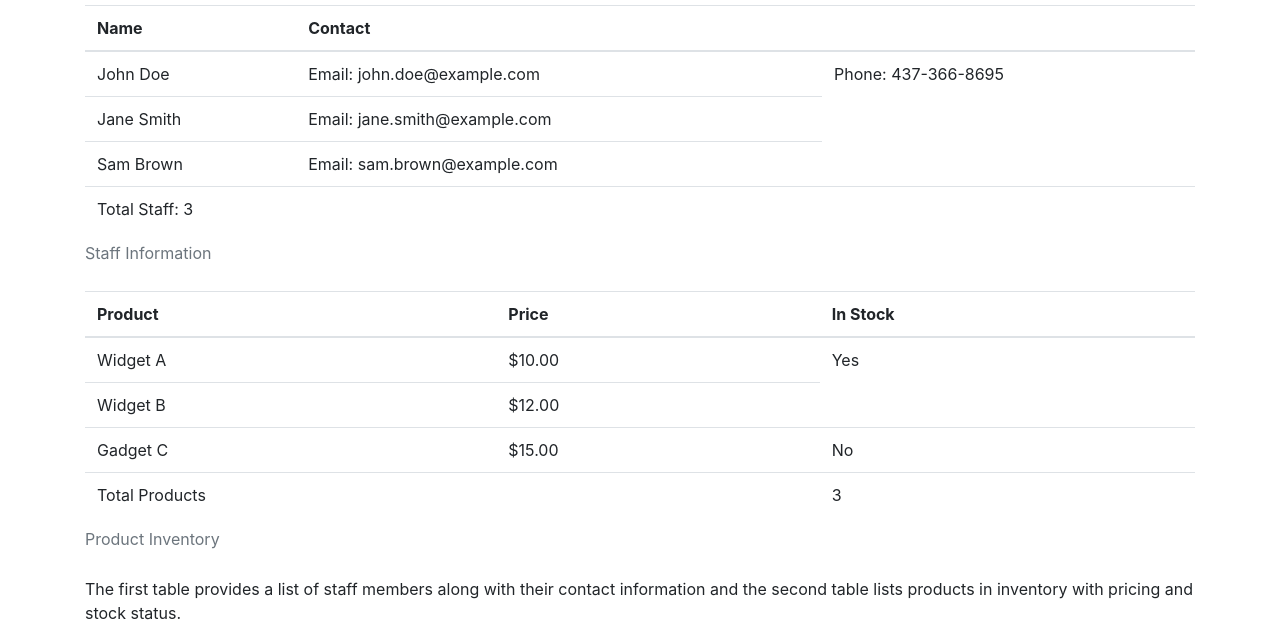
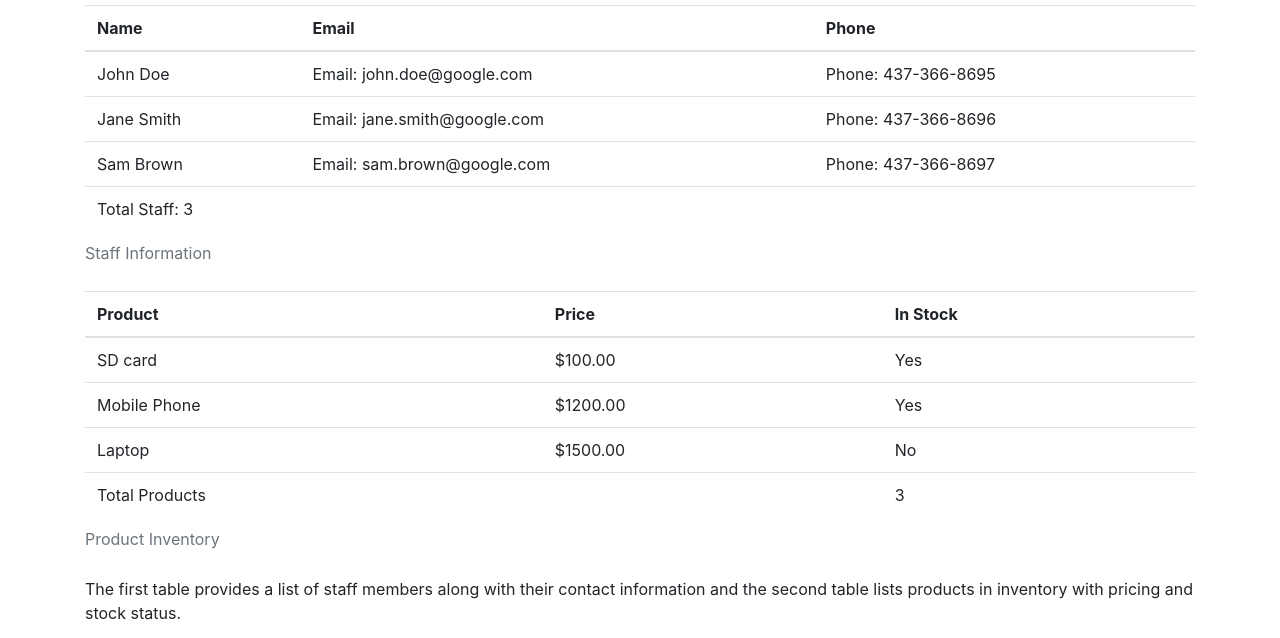
Before and after one commit to deymee/demi, a website: page Assignment3/views/htmlDemo.html in a window 1280 px wide. Shown: the part 121-759 px from the top of the page. Drawn offline with nearby package versions, Linux system fonts and the light colour scheme.

Commit message:
assifnment 2

```diff
--- a/Assignment3/views/htmlDemo.html
+++ b/Assignment3/views/htmlDemo.html
@@ -43,22 +43,25 @@
         <thead>
             <tr>
                 <th scope="col">Name</th>
-                <th scope="col" colspan="2">Contact</th>
+                <th scope="col">Email</th>
+                <th scope="col">Phone</th>
             </tr>
         </thead>
         <tbody>
             <tr>
                 <td>John Doe</td>
-                <td>Email: john.doe@example.com</td>
-                <td rowspan="3">Phone: 437-366-8695</td>
+                <td>Email: john.doe@google.com</td>
+                <td>Phone: 437-366-8695</td>
             </tr>
             <tr>
                 <td>Jane Smith</td>
-                <td>Email: jane.smith@example.com</td>
+                <td>Email: jane.smith@google.com</td>
+                <td>Phone: 437-366-8696</td>
             </tr>
             <tr>
                 <td>Sam Brown</td>
-                <td>Email: sam.brown@example.com</td>
+                <td>Email: sam.brown@google.com</td>
+                <td>Phone: 437-366-8697</td>
             </tr>
         </tbody>
         <tfoot>
@@ -79,17 +82,18 @@
         </thead>
         <tbody>
             <tr>
-                <td>Widget A</td>
-                <td>$10.00</td>
-                <td rowspan="2">Yes</td>
+                <td>SD card</td>
+                <td>$100.00</td>
+                <td>Yes</td>
             </tr>
             <tr>
-                <td>Widget B</td>
-                <td>$12.00</td>
+                <td>Mobile Phone</td>
+                <td>$1200.00</td>
+                <td>Yes</td>
             </tr>
             <tr>
-                <td>Gadget C</td>
-                <td>$15.00</td>
+                <td>Laptop</td>
+                <td>$1500.00</td>
                 <td>No</td>
             </tr>
         </tbody>
@@ -103,6 +107,7 @@
 
     <p>The first table provides a list of staff members along with their contact information and the second table lists products in inventory with pricing and stock status.</p>
 </section>
+
 
 
 <!-- Lists Section -->
```
Also changed, not shown: Assignment3/server.js (+10 -0 lines), Assignment3/views/about.html (+12 -0 lines), Assignment3/views/home.html (+19 -0 lines).
